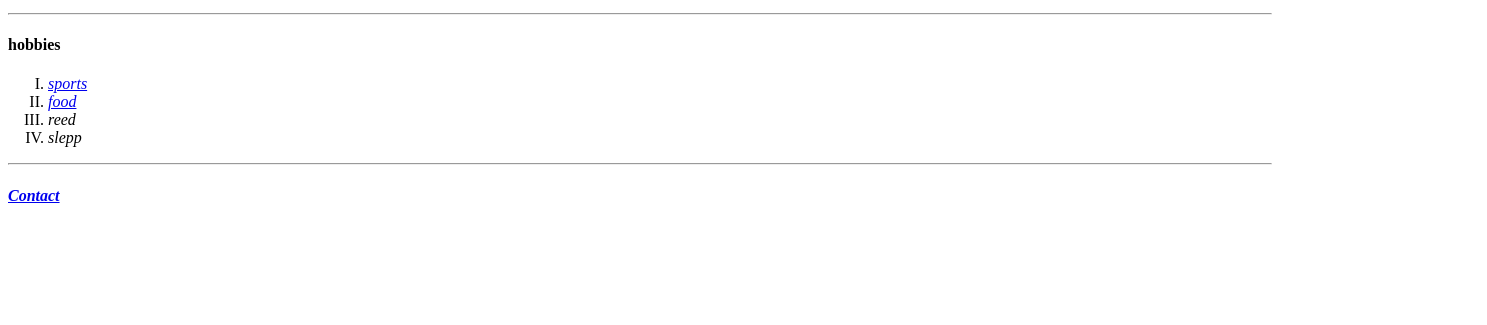
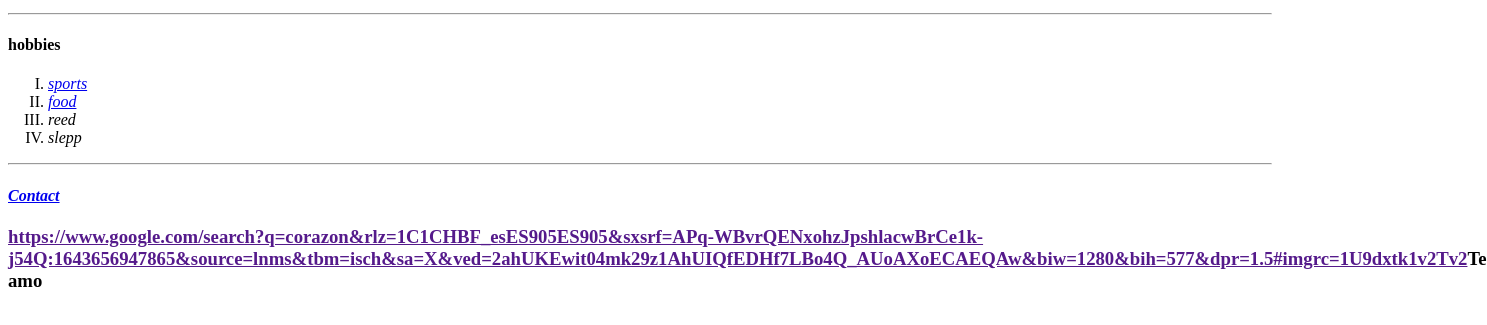
Before and after one commit to Ruho0/ruhoo, a plain HTML site: page index.html in a window 1280 px wide. Shown: the part 469-794 px from the top of the page, 1487 px wide, since content can reach past the window. Drawn offline with Linux system fonts and the light colour scheme.

Commit message:
Add files via upload
love u

```diff
--- a/index.html
+++ b/index.html
@@ -25,6 +25,8 @@
 <hr>
 <h4><em><a href="contact.html">Contact</a></em></h4>
 
+<h3><a href="">https://www.google.com/search?q=corazon&rlz=1C1CHBF_esES905ES905&sxsrf=APq-WBvrQENxohzJpshlacwBrCe1k-j54Q:1643656947865&source=lnms&tbm=isch&sa=X&ved=2ahUKEwit04mk29z1AhUIQfEDHf7LBo4Q_AUoAXoECAEQAw&biw=1280&bih=577&dpr=1.5#imgrc=1U9dxtk1v2Tv2</a>Te amo</h3>
+
 
 
 </body>
```
